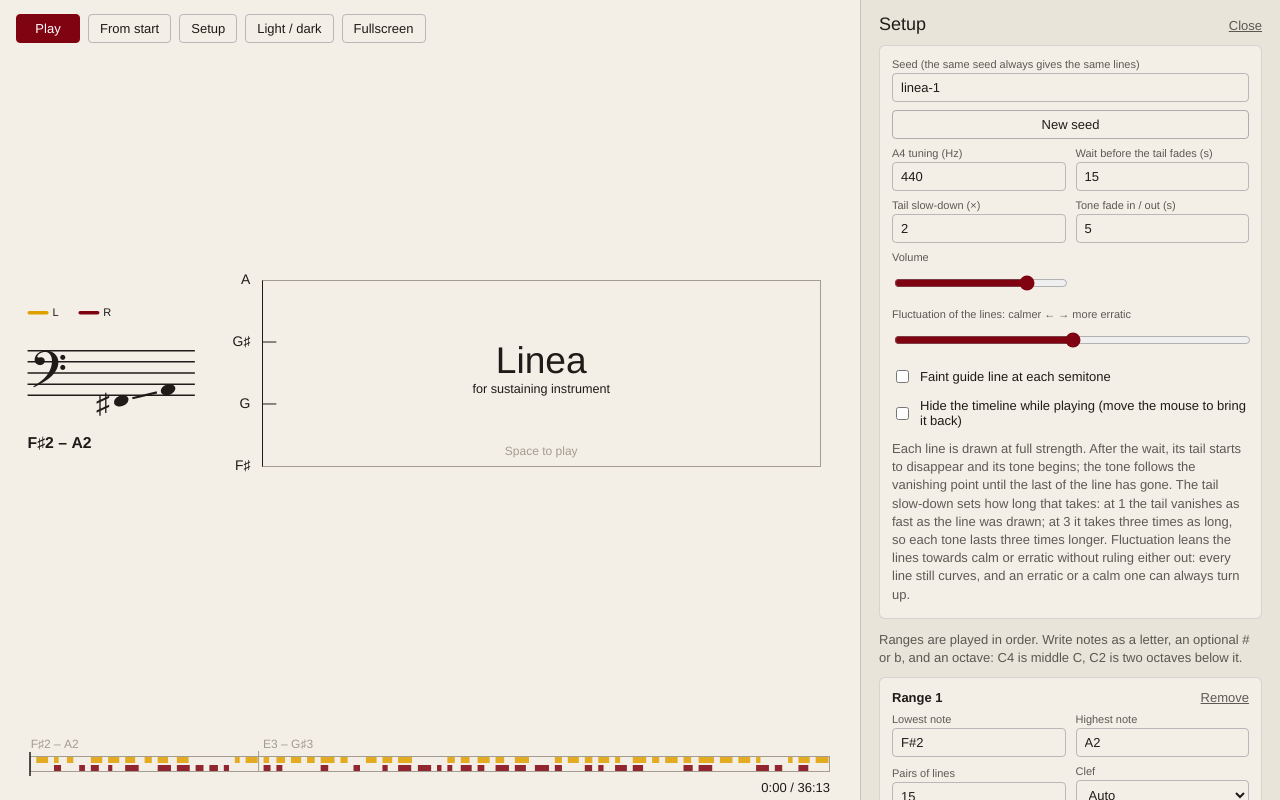
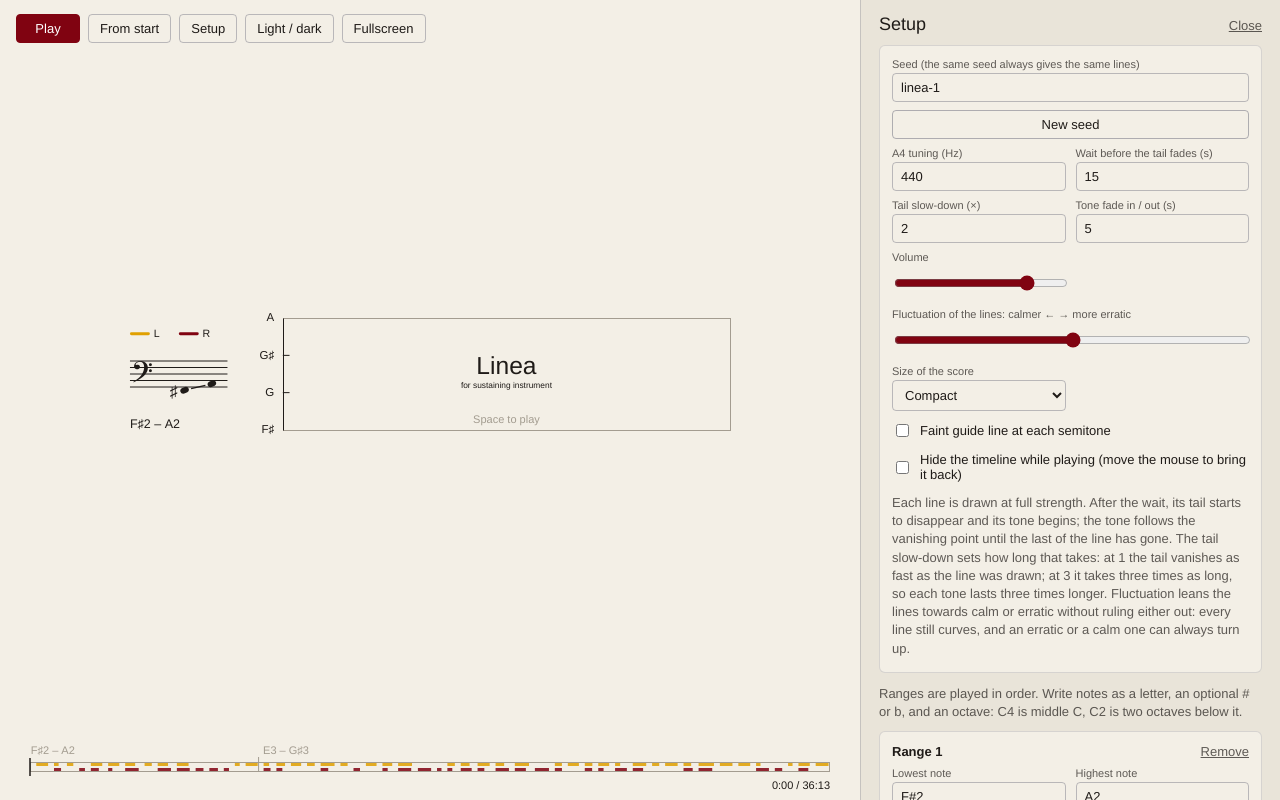
Before and after one commit to roaratorio/linea-for-sustaining-instrument, a plain HTML site: page index.html in a window 1280 px wide. Both pictures are taken after a click on the button "Setup". Drawn offline with Linux system fonts and the light colour scheme.

Commit message:
Size option (compact by default), shallower box, notice when the browser holds sound back
Co-Authored-By: Claude Fable 5.2 <noreply@anthropic.com>

```diff
--- a/js/audio.js
+++ b/js/audio.js
@@ -91,7 +91,7 @@
     start(score, t, volume) {
       LC.audio.stop();
       if (!ensureContext()) return clock();
-      if (ctx.state !== 'running') ctx.resume();
+      if (ctx.state !== 'running') ctx.resume().catch(() => {});
 
       const now = ctx.currentTime;
       const out = ctx.createGain();
@@ -99,7 +99,7 @@
       out.gain.linearRampToValueAtTime(volume, now + 0.1);   // no click when joining mid-tone
       out.connect(ctx.destination);
 
-      const s = { score, scoreT: t, clockT: now + LEAD, out, tones: new Set(), next: 0, timer: null };
+      const s = { score, scoreT: t, clockT: now + LEAD, out, tones: new Set(), next: 0, timer: null, began: performance.now() };
       topUp(s);
       s.timer = setInterval(() => topUp(s), TOP_UP * 1000);
       session = s;
@@ -127,6 +127,17 @@
       }, 150);
     },
 
+    // True when something should be sounding but the browser is holding the
+    // audio back (it does this until the page has been clicked or a key pressed).
+    blocked() {
+      return !!(session && ctx && ctx.state !== 'running' && performance.now() - session.began > 600);
+    },
+
+    // Ask the browser again to let the sound through. Call on a click or key press.
+    nudge() {
+      if (session && ctx && ctx.state !== 'running') ctx.resume().catch(() => {});
+    },
+
     setVolume(volume) {
       if (session) session.out.gain.setTargetAtTime(volume, ctx.currentTime + 0.1, 0.05);
     },
--- a/js/main.js
+++ b/js/main.js
@@ -95,8 +95,9 @@
 
   // Display-only choices: no need to rebuild the piece or interrupt a tone.
   function setDisplay(key, value) {
-    config[key] = !!value;
-    score[key] = !!value;
+    if (typeof value !== 'string') value = !!value;
+    config[key] = value;
+    score[key] = value;
     save();
   }
 
@@ -129,6 +130,7 @@
       keepAwake(false);
       refreshBar();
     }
+    ui.soundBlocked = ui.playing && LC.audio.blocked();
     const hide = score.hideTimeline && ui.playing && ui.idle && !LC.setup.isOpen;
     ui.tlAlpha += ((hide ? 0 : 1) - ui.tlAlpha) * 0.1;
     LC.draw(ctx, W, H, score, Math.max(0, t), ui);
@@ -163,6 +165,10 @@
   onClick('theme', toggleTheme);
   onClick('full', toggleFullscreen);
 
+  // Any click or key press is a chance to un-block sound the browser is holding back.
+  window.addEventListener('pointerdown', () => LC.audio.nudge(), true);
+  window.addEventListener('keydown', () => LC.audio.nudge(), true);
+
   window.addEventListener('keydown', (e) => {
     if (e.metaKey || e.ctrlKey || e.altKey) return;
     if (e.target.closest && e.target.closest('input, textarea, select')) return; // typing in setup
@@ -179,7 +185,7 @@
 
   // Click the timeline to jump to that point.
   function timelineTime(e) {
-    const tl = LC.layout(W, H).tl;
+    const tl = LC.layout(W, H, score.size).tl;
     if (e.clientY < tl.y - 10 || e.clientY > tl.y + tl.h + 22) return null;
     if (e.clientX < tl.x - 4 || e.clientX > tl.x + tl.w + 4) return null;
     return score.duration * Math.min(1, Math.max(0, (e.clientX - tl.x) / tl.w));
--- a/js/score.js
+++ b/js/score.js
@@ -76,8 +76,9 @@
     toneFade: 5,      // seconds for a tone to fade in, and to fade out
     fluctuation: 0.5, // 0 leans towards calm lines, 1 towards erratic ones; every setting still allows both
     volume: 0.8,
-    guides: false,
-    hideTimeline: false, // fade the timeline away while playing, until the mouse moves    // faint lines across the box at each semitone
+    size: 'compact',  // how large the score is drawn: compact, standard or large
+    guides: false,       // faint lines across the box at each semitone
+    hideTimeline: false, // fade the timeline away while playing, until the mouse moves
     sections: [
       { low: 'F#2', high: 'A2', pairs: 15, clef: 'auto' },
       { low: 'E3', high: 'G#3', pairs: 35, clef: 'auto' },
@@ -222,7 +223,7 @@
       sec.end = t;
     });
 
-    return { sections, lines, life, guides: !!cfg.guides, hideTimeline: !!cfg.hideTimeline, pairs: pairCount, duration: t + 3 };
+    return { sections, lines, life, size: cfg.size || 'compact', guides: !!cfg.guides, hideTimeline: !!cfg.hideTimeline, pairs: pairCount, duration: t + 3 };
   };
 
   LC.formatTime = function (t) {
--- a/js/setup.js
+++ b/js/setup.js
@@ -96,6 +96,10 @@
       type: 'checkbox', checked: config.hideTimeline ? '' : false,
       onchange: () => { config.hideTimeline = hideTimeline.checked; LC.app.setDisplay('hideTimeline', hideTimeline.checked); },
     });
+    const size = el('select', {
+      onchange: () => { config.size = size.value; LC.app.setDisplay('size', size.value); },
+    }, ['compact', 'standard', 'large'].map((c) =>
+      el('option', { value: c, selected: (config.size || 'compact') === c }, c[0].toUpperCase() + c.slice(1))));
     const seed = field('Seed (the same seed always gives the same lines)', config, 'seed', { wide: true });
 
     panel.replaceChildren(
@@ -117,6 +121,7 @@
           field('Tone fade in / out (s)', config, 'toneFade', { type: 'number', min: 0.05, max: 30, step: 0.5 }),
           el('label', { class: 'field' }, el('span', {}, 'Volume'), volume),
           el('label', { class: 'field wide' }, el('span', {}, 'Fluctuation of the lines: calmer ← → more erratic'), fluctuation),
+          el('label', { class: 'field' }, el('span', {}, 'Size of the score'), size),
           el('label', { class: 'check wide' }, guides, 'Faint guide line at each semitone'),
           el('label', { class: 'check wide' }, hideTimeline, 'Hide the timeline while playing (move the mouse to bring it back)')),
         el('p', { class: 'hint' }, 'Each line is drawn at full strength. After the wait, its tail starts to disappear and its tone begins; the tone follows the vanishing point until the last of the line has gone. The tail slow-down sets how long that takes: at 1 the tail vanishes as fast as the line was drawn; at 3 it takes three times as long, so each tone lasts three times longer. Fluctuation leans the lines towards calm or erratic without ruling either out: every line still curves, and an erratic or a calm one can always turn up.')),
--- a/js/view.js
+++ b/js/view.js
@@ -31,15 +31,33 @@
   const rgba = (c, a) => 'rgba(' + c[0] + ',' + c[1] + ',' + c[2] + ',' + clamp(a, 0, 1).toFixed(3) + ')';
 
   // Where everything goes for a window of this size.
-  LC.layout = function (W, H) {
-    const tlH = 78;
-    const panelW = clamp(W * 0.24, 200, 400);
-    const boxX = panelW + 56;
-    const boxW = Math.max(200, W - boxX - 40);
-    const boxH = clamp(boxW / 3, 70, Math.max(70, H - tlH - 150));
-    const boxY = Math.max(70, (H - tlH - boxH) / 2 + 12);
-    const tl = { x: 30, y: H - 44, w: W - 60, h: 16 };
-    return { W, H, panelW, boxX, boxY, boxW, boxH, tl };
+  // Three sizes of drawing. Compact sits small in open space; large fills the
+  // window, for reading from a distance. `frac` and `maxW` limit the box width;
+  // `sp` is one staff space; the rest are text sizes and the line thickness.
+  LC.sizes = {
+    compact: { frac: 0.52, maxW: 780, sp: 6.5, tick: 11.5, label: 12.5, line: 3.6, title: 40, tlH: 10, tlText: 11 },
+    standard: { frac: 0.66, maxW: 1100, sp: 9.5, tick: 14.5, label: 15.5, line: 5.5, title: 54, tlH: 13, tlText: 12 },
+    large: { frac: 1, maxW: Infinity, sp: 15, tick: 20, label: 21, line: 9, title: 72, tlH: 16, tlText: 13 },
+  };
+
+  // Where everything goes for a window of this size. The stave, the pitch
+  // labels and the box make one figure, centred in the window.
+  LC.layout = function (W, H, size) {
+    const S = LC.sizes[size] || LC.sizes.compact;
+    const margin = 30;
+    const sp = Math.min(S.sp, W / 90);
+    const staffW = sp * 15;
+    const labelCol = S.tick * 3.4;                 // room for the pitch names left of the box
+    const gap = sp * 2.5;
+    const side = staffW + gap + labelCol;
+    const boxW = Math.max(180, Math.min(W * S.frac, S.maxW, W - side - margin * 2));
+    const tlSpace = S.tlH + 62;
+    const boxH = clamp(boxW / 4, 60, Math.max(60, H - tlSpace - 120));
+    const x0 = Math.max(margin * 0.6, (W - side - boxW) / 2);
+    const boxX = x0 + side;
+    const boxY = Math.max(60, (H - tlSpace - boxH) / 2 + 10);
+    const tl = { x: margin, y: H - 28 - S.tlH, w: W - margin * 2, h: S.tlH, text: S.tlText };
+    return { W, H, S, sp, staffW, x0, boxX, boxY, boxW, boxH, tl };
   };
 
   function stroke(ctx, x1, y1, x2, y2) {
@@ -121,9 +139,7 @@
   }
 
   function drawPanel(ctx, L, th, score, t) {
-    const sp = Math.min(clamp(L.boxH * 0.06, 7, 20), (L.panelW - 30) / 15);
-    const staffW = sp * 15;
-    const x0 = Math.max(18, (L.panelW - staffW) / 2 + 8);
+    const sp = L.sp, staffW = L.staffW, x0 = L.x0;
     const yMid = L.boxY + L.boxH / 2;
 
     ctx.strokeStyle = th.ink;
@@ -135,12 +151,12 @@
     drawRange(ctx, th, sec, x0, yMid, sp, staffW, p);
 
     // The range in words, and a warning of the next one.
-    const size = clamp(L.boxH * 0.085, 14, 27);
+    const size = L.S.label;
     const shown = prev && p < 0.5 ? prev : sec;
-    const y = yMid + sp * 6.2 + size * 0.4;
+    const y = yMid + sp * 6.4 + size;
     ctx.textAlign = 'left';
     ctx.textBaseline = 'alphabetic';
-    ctx.font = '600 ' + size + 'px ' + FONT;
+    ctx.font = size + 'px ' + FONT;
     ctx.fillStyle = th.ink;
     ctx.fillText(shown.label, x0, y);
 
@@ -156,11 +172,11 @@
     }
 
     // Which speaker each colour of line sounds from.
-    const cue = size * 0.7;
-    const cueY = yMid - sp * 5.4;
+    const cue = size * 0.85;
+    const cueY = yMid - sp * 6.2;
     ctx.font = cue + 'px ' + FONT;
     ctx.textBaseline = 'middle';
-    ctx.lineWidth = Math.max(3, cue * 0.3);
+    ctx.lineWidth = Math.max(2, L.S.line * 0.8);
     ctx.lineCap = 'round';
     let cx = x0 + ctx.lineWidth / 2;
     ['L', 'R'].forEach((side, voice) => {
@@ -187,7 +203,7 @@
 
   function drawTicks(ctx, L, th, sec, alpha) {
     if (alpha <= 0) return;
-    const size = clamp(L.boxH * 0.075, 13, 24);
+    const size = L.S.tick;
     ctx.save();
     ctx.globalAlpha *= alpha;
     ctx.strokeStyle = th.ink;
@@ -201,11 +217,11 @@
     sec.ticks.forEach((tick, i) => {
       const y = L.boxY + L.boxH * (1 - tick.v);
       const edge = i === 0 || i === sec.ticks.length - 1;
-      if (!edge) stroke(ctx, L.boxX, y, L.boxX + L.boxW * 0.025, y);
+      if (!edge) stroke(ctx, L.boxX, y, L.boxX + Math.max(6, L.boxW * 0.015), y);
       const topY = L.boxY;
       const room = lastY - y >= minGap && (edge || y - topY >= minGap);
       if (edge || room) {
-        ctx.fillText(tick.label, L.boxX - 12, y);
+        ctx.fillText(tick.label, L.boxX - size * 0.75, y);
         lastY = y;
       }
     });
@@ -245,7 +261,7 @@
       return k * k * (3 - 2 * k);
     };
     const colour = th.voices[line.voice];
-    const width = Math.max(4, L.boxH * 0.032);
+    const width = L.S.line;
 
     const xTail = X(tail), xHead = X(head);
     if (xHead - xTail < 0.75) {
@@ -292,7 +308,7 @@
     const alpha = clamp(1 - t / TITLE_FADE, 0, 1);
     if (alpha <= 0) return;
     const cx = L.boxX + L.boxW / 2, cy = L.boxY + L.boxH / 2;
-    const big = clamp(L.boxH * 0.2, 26, 76);
+    const big = Math.min(L.S.title, L.boxH * 0.22);
     ctx.save();
     ctx.globalAlpha *= alpha;
     ctx.textAlign = 'center';
@@ -304,7 +320,7 @@
     ctx.fillText('for sustaining instrument', cx, cy + big * 0.55);
     if (!ui.playing) {
       ctx.fillStyle = th.faint;
-      ctx.font = clamp(big * 0.24, 12, 16) + 'px ' + FONT;
+      ctx.font = clamp(big * 0.26, 11, 15) + 'px ' + FONT;
       ctx.fillText('Space to play', cx, L.boxY + L.boxH - big * 0.3);
     }
     ctx.restore();
@@ -331,7 +347,7 @@
     ctx.strokeStyle = th.faint;
     ctx.lineWidth = 1;
     ctx.strokeRect(tl.x + 0.5, tl.y + 0.5, tl.w - 1, tl.h - 1);
-    ctx.font = '12px ' + FONT;
+    ctx.font = tl.text + 'px ' + FONT;
     ctx.textAlign = 'left';
     ctx.textBaseline = 'alphabetic';
     score.sections.forEach((sec) => {
@@ -347,9 +363,9 @@
     ctx.lineWidth = 1.5;
     stroke(ctx, X(t), tl.y - 4, X(t), tl.y + tl.h + 4);
     ctx.fillStyle = th.ink;
-    ctx.font = '13px ' + FONT;
+    ctx.font = tl.text + 'px ' + FONT;
     ctx.textAlign = 'right';
-    ctx.fillText(LC.formatTime(t) + ' / ' + LC.formatTime(score.duration), tl.x + tl.w, tl.y + tl.h + 20);
+    ctx.fillText(LC.formatTime(t) + ' / ' + LC.formatTime(score.duration), tl.x + tl.w, tl.y + tl.h + tl.text + 6);
 
     if (ui.hoverT !== null && ui.hoverT !== undefined) {
       const x = X(ui.hoverT);
@@ -358,7 +374,7 @@
       stroke(ctx, x, tl.y - 4, x, tl.y + tl.h + 4);
       ctx.fillStyle = th.accent;
       ctx.textAlign = x > tl.x + tl.w - 60 ? 'right' : 'left';
-      ctx.fillText(LC.formatTime(ui.hoverT), x + (ctx.textAlign === 'right' ? -6 : 6), tl.y + tl.h + 20);
+      ctx.fillText(LC.formatTime(ui.hoverT), x + (ctx.textAlign === 'right' ? -6 : 6), tl.y + tl.h + tl.text + 6);
     }
   }
 
@@ -366,7 +382,7 @@
 
   LC.draw = function (ctx, W, H, score, t, ui) {
     const th = LC.themes[ui.theme] || LC.themes.light;
-    const L = LC.layout(W, H);
+    const L = LC.layout(W, H, score.size);
     ctx.globalAlpha = 1;
     ctx.fillStyle = th.bg;
     ctx.fillRect(0, 0, W, H);
@@ -402,6 +418,15 @@
 
     drawTitle(ctx, L, th, t, ui);
 
+    if (ui.soundBlocked) {
+      ctx.globalAlpha = 1;
+      ctx.fillStyle = th.accent;
+      ctx.font = '13px ' + FONT;
+      ctx.textAlign = 'center';
+      ctx.textBaseline = 'alphabetic';
+      ctx.fillText('The browser is holding the sound back. Click anywhere to let it through.', W / 2, L.boxY - 34);
+    }
+
     const tlAlpha = ui.tlAlpha === undefined ? 1 : ui.tlAlpha;
     if (tlAlpha > 0.01) {
       ctx.globalAlpha = tlAlpha;
```
Also changed, not shown: index.html (+7 -7 lines), 1 other file.
